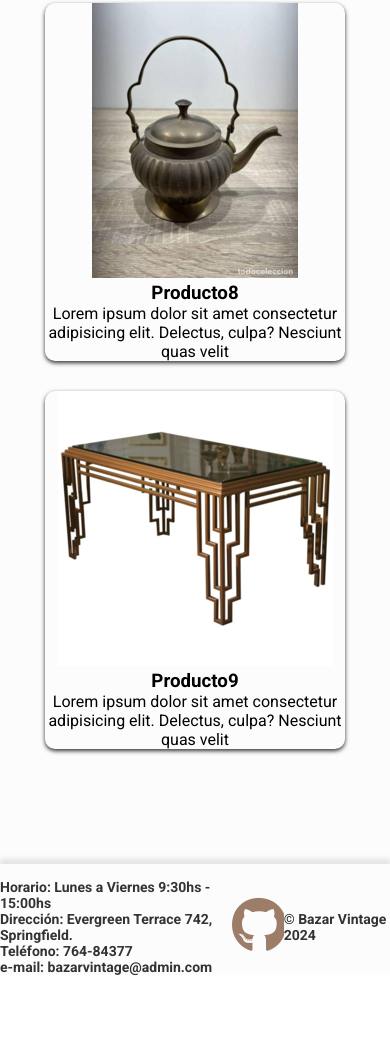
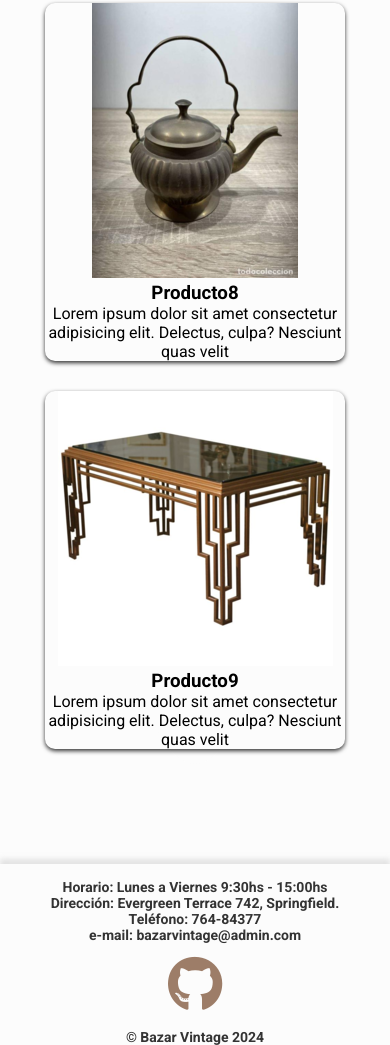
Before and after one commit to AndresQ-Dev/BazarVintage, a plain HTML site: page index.html in a window 390 px wide. Shown: the part 2996-4041 px from the top of the page. Before the commit the page ends 3971 px from the top, so only its background shows below. Drawn offline with Linux system fonts and the light colour scheme.

Commit message:
add new styles responsive with media-query  to footer...

```diff
--- a/style.css
+++ b/style.css
@@ -185,6 +185,10 @@ main h1 {
     .menu-toggle:checked ~ .menu-icon ~ .mobile-nav {
         display: flex;
     }
+
+    .MainContainer footer {
+        flex-direction: column;
+    }
 }
 
 /* Estilos para el formulario en "Contacto"*/
@@ -300,6 +304,7 @@ footer .info p{
     font-size: 14px;
     font-weight: bold;
     color: #333;
+    text-align: center;
 
 }
 
@@ -359,10 +364,10 @@ footer .info p{
     transform: scale(0.95);
 }
 
-/* .card:not([cat="deco"]){
-    display: none;
-} */
-
 .hidden{
     display: none;
 }
+
+/* .card:not([cat="todo"]){
+    display: none;
+} */
```
